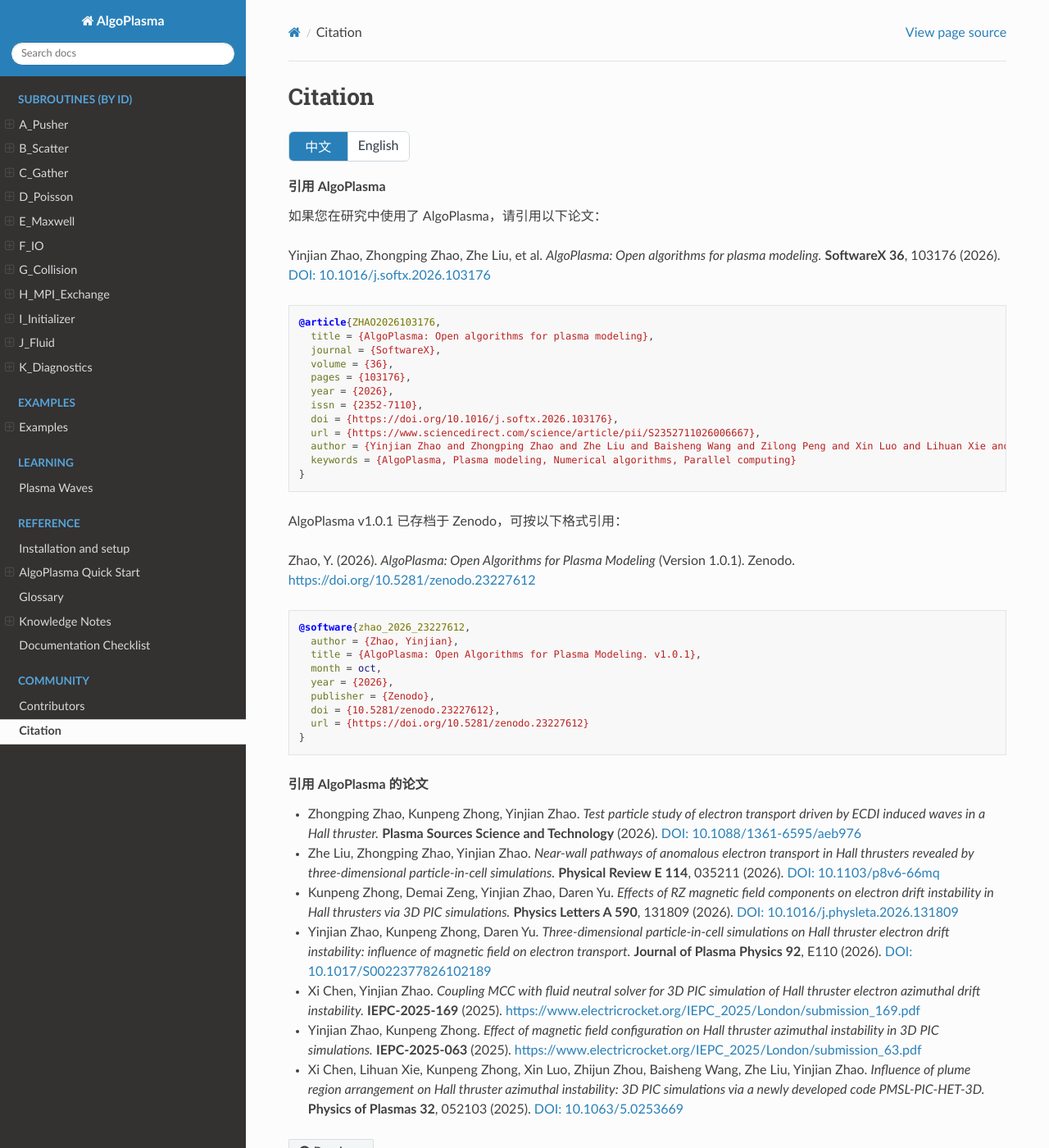
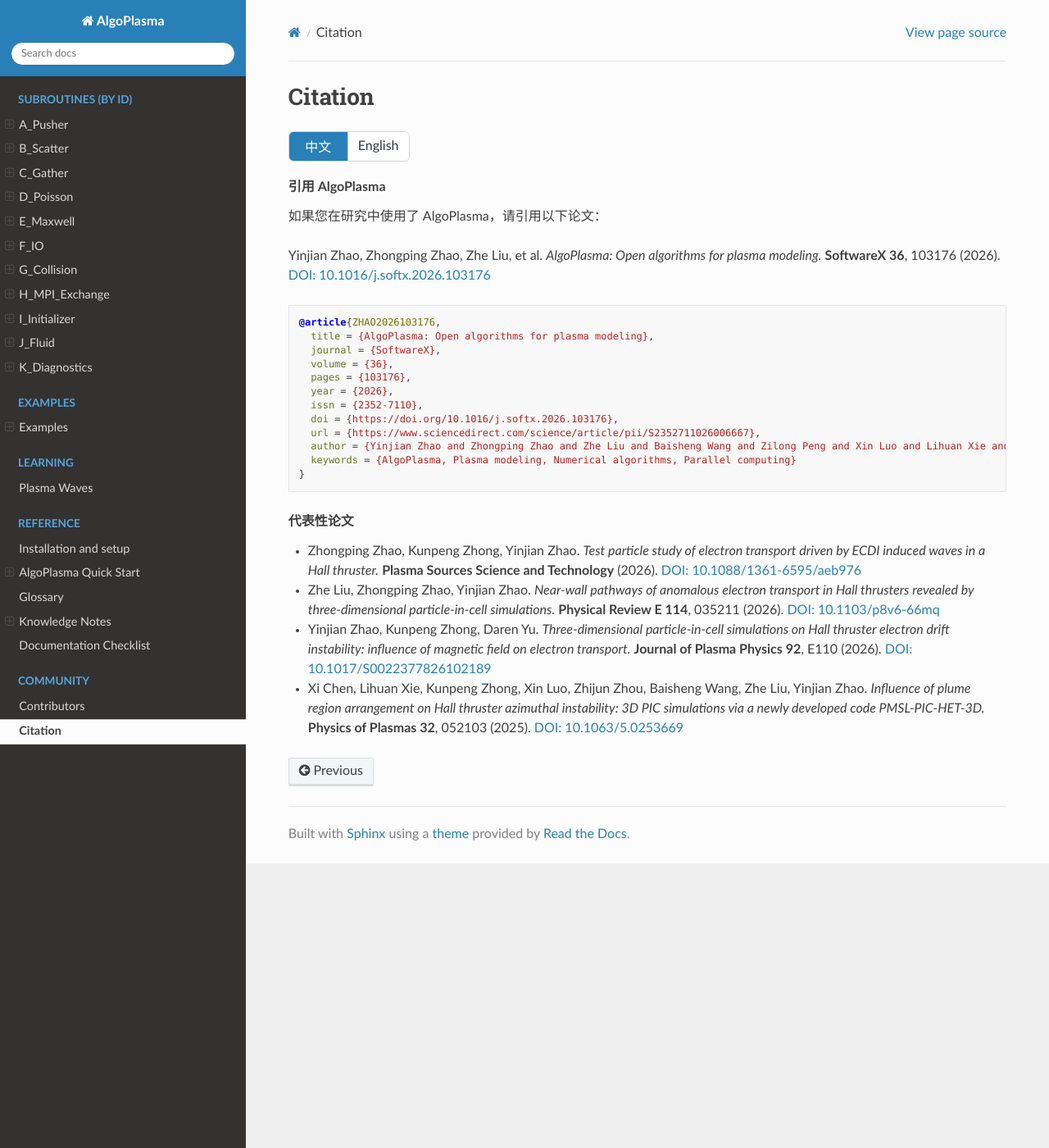
Before and after one commit to AlgoPlasma/AlgoPlasma, a Sphinx documentation site: the page built from docs/source/community/citation.rst, in a window 1280 px wide and 1400 px high. Shown: the whole window at 82% size. Built offline with Sphinx 7.4.7 and the Read the Docs theme 3.1.0, drawn with Linux system fonts in a browser that asks for light colours; formulas are drawn with MathJax 3; pages that are not in the unit, such as notebooks, are missing from menus; the version number could not be read and is left out.

Commit message:
docs: simplify the citation page and curate selected publications

```diff
--- a/docs/source/community/citation.rst
+++ b/docs/source/community/citation.rst
@@ -34,25 +37,7 @@ Citation
         keywords = {AlgoPlasma, Plasma modeling, Numerical algorithms, Parallel computing}
       }
 
-   AlgoPlasma v1.0.1 已存档于 Zenodo，可按以下格式引用：
-
-   Zhao, Y. (2026). *AlgoPlasma: Open Algorithms for Plasma Modeling*
-   (Version 1.0.1). Zenodo.
-   https://doi.org/10.5281/zenodo.23227612
-
-   .. code-block:: bibtex
-
-      @software{zhao_2026_23227612,
-        author = {Zhao, Yinjian},
-        title = {AlgoPlasma: Open Algorithms for Plasma Modeling. v1.0.1},
-        month = oct,
-        year = {2026},
-        publisher = {Zenodo},
-        doi = {10.5281/zenodo.23227612},
-        url = {https://doi.org/10.5281/zenodo.23227612}
-      }
-
-   .. rubric:: 引用 AlgoPlasma 的论文
+   .. rubric:: 代表性论文
 
    - Zhongping Zhao, Kunpeng Zhong, Yinjian Zhao.
      *Test particle study of electron transport driven by ECDI induced waves in a Hall thruster.*
@@ -64,25 +49,10 @@ Citation
      **Physical Review E 114**, 035211 (2026).
      `DOI: 10.1103/p8v6-66mq <https://doi.org/10.1103/p8v6-66mq>`__
 
-   - Kunpeng Zhong, Demai Zeng, Yinjian Zhao, Daren Yu.
-     *Effects of RZ magnetic field components on electron drift instability in Hall thrusters via 3D PIC simulations.*
-     **Physics Letters A 590**, 131809 (2026).
-     `DOI: 10.1016/j.physleta.2026.131809 <https://doi.org/10.1016/j.physleta.2026.131809>`__
-
    - Yinjian Zhao, Kunpeng Zhong, Daren Yu.
      *Three-dimensional particle-in-cell simulations on Hall thruster electron drift instability: influence of magnetic field on electron transport.*
      **Journal of Plasma Physics 92**, E110 (2026).
      `DOI: 10.1017/S0022377826102189 <https://doi.org/10.1017/S0022377826102189>`__
-
-   - Xi Chen, Yinjian Zhao.
-     *Coupling MCC with fluid neutral solver for 3D PIC simulation of Hall thruster electron azimuthal drift instability.*
-     **IEPC-2025-169** (2025).
-     https://www.electricrocket.org/IEPC_2025/London/submission_169.pdf
-
-   - Yinjian Zhao, Kunpeng Zhong.
-     *Effect of magnetic field configuration on Hall thruster azimuthal instability in 3D PIC simulations.*
-     **IEPC-2025-063** (2025).
-     https://www.electricrocket.org/IEPC_2025/London/submission_63.pdf
 
    - Xi Chen, Lihuan Xie, Kunpeng Zhong, Xin Luo, Zhijun Zhou,
      Baisheng Wang, Zhe Liu, Yinjian Zhao.
@@ -116,25 +86,7 @@ Citation
         keywords = {AlgoPlasma, Plasma modeling, Numerical algorithms, Parallel computing}
       }
 
-   AlgoPlasma v1.0.1 is archived on Zenodo and may be cited as follows:
-
-   Zhao, Y. (2026). *AlgoPlasma: Open Algorithms for Plasma Modeling*
-   (Version 1.0.1). Zenodo.
-   https://doi.org/10.5281/zenodo.23227612
-
-   .. code-block:: bibtex
-
-      @software{zhao_2026_23227612,
-        author = {Zhao, Yinjian},
-        title = {AlgoPlasma: Open Algorithms for Plasma Modeling. v1.0.1},
-        month = oct,
-        year = {2026},
-        publisher = {Zenodo},
-        doi = {10.5281/zenodo.23227612},
-        url = {https://doi.org/10.5281/zenodo.23227612}
-      }
-
-   .. rubric:: Referenced By
+   .. rubric:: Selected Publications
 
    - Zhongping Zhao, Kunpeng Zhong, Yinjian Zhao.
      *Test particle study of electron transport driven by ECDI induced waves in a Hall thruster.*
@@ -146,25 +98,10 @@ Citation
      **Physical Review E 114**, 035211 (2026).
      `DOI: 10.1103/p8v6-66mq <https://doi.org/10.1103/p8v6-66mq>`__
 
-   - Kunpeng Zhong, Demai Zeng, Yinjian Zhao, Daren Yu.
-     *Effects of RZ magnetic field components on electron drift instability in Hall thrusters via 3D PIC simulations.*
-     **Physics Letters A 590**, 131809 (2026).
-     `DOI: 10.1016/j.physleta.2026.131809 <https://doi.org/10.1016/j.physleta.2026.131809>`__
-
    - Yinjian Zhao, Kunpeng Zhong, Daren Yu.
      *Three-dimensional particle-in-cell simulations on Hall thruster electron drift instability: influence of magnetic field on electron transport.*
      **Journal of Plasma Physics 92**, E110 (2026).
      `DOI: 10.1017/S0022377826102189 <https://doi.org/10.1017/S0022377826102189>`__
-
-   - Xi Chen, Yinjian Zhao.
-     *Coupling MCC with fluid neutral solver for 3D PIC simulation of Hall thruster electron azimuthal drift instability.*
-     **IEPC-2025-169** (2025).
-     https://www.electricrocket.org/IEPC_2025/London/submission_169.pdf
-
-   - Yinjian Zhao, Kunpeng Zhong.
-     *Effect of magnetic field configuration on Hall thruster azimuthal instability in 3D PIC simulations.*
-     **IEPC-2025-063** (2025).
-     https://www.electricrocket.org/IEPC_2025/London/submission_63.pdf
 
    - Xi Chen, Lihuan Xie, Kunpeng Zhong, Xin Luo, Zhijun Zhou,
      Baisheng Wang, Zhe Liu, Yinjian Zhao.
```
Also changed, not shown: other parts of docs/source/community/citation.rst (+3 -0 lines).
